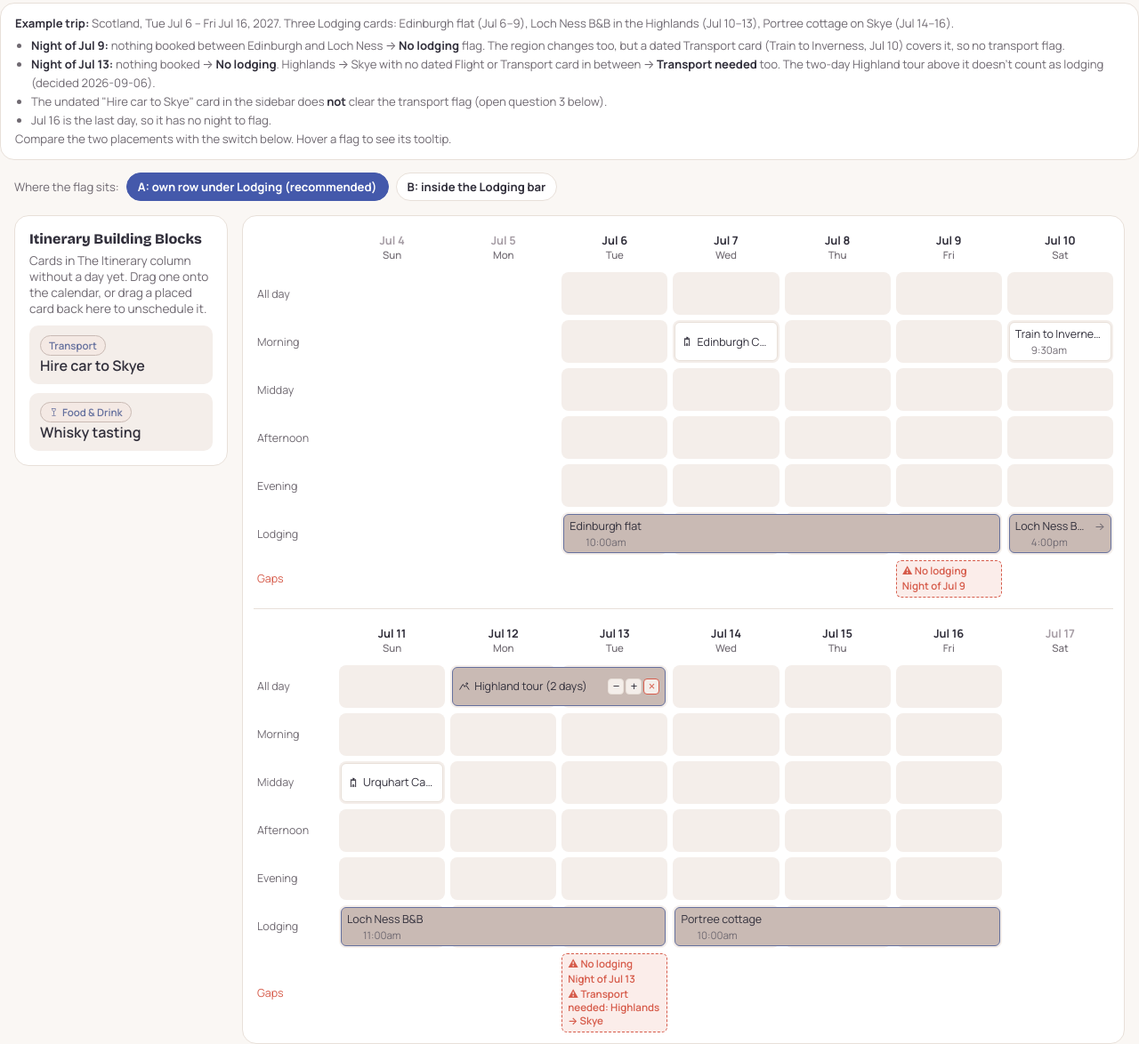
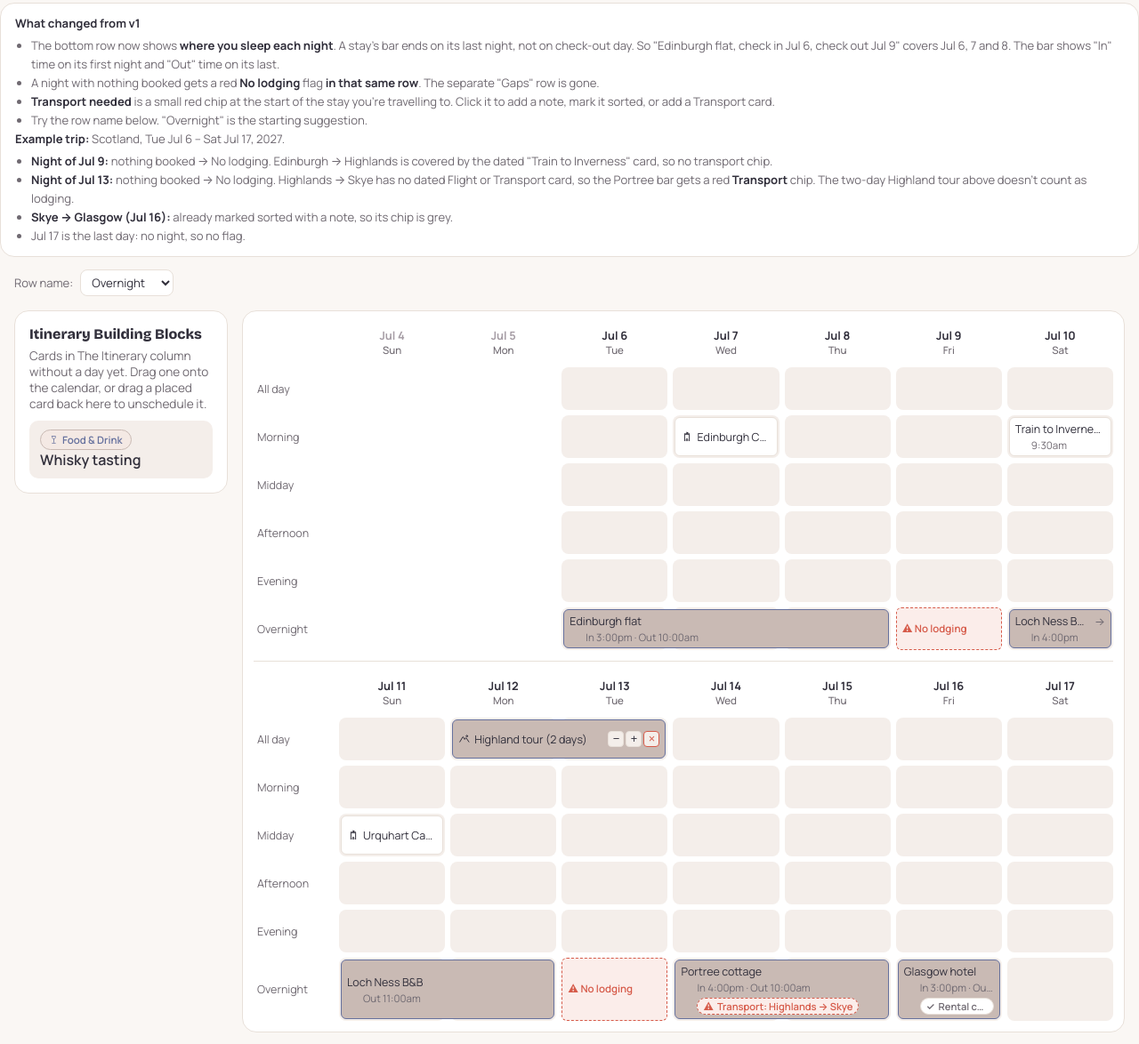
Before and after one commit to luveanmyers/groundwork, a plain HTML site: page mockup/gap-flag-mockup.html in a window 1280 px wide. Shown: the part 45-1219 px from the top of the page at 89% size. Drawn offline with nearby package versions, Linux system fonts and the light colour scheme.

Commit message:
LUV-29: Revise gap flag mockup after first review
Luvean found v1 confusing: Lodging bars ran through check-out day, so
a night with no lodging looked covered, and the flag sat in its own
row. v2 makes the bottom row show where you sleep each night (bars end
on the last night), puts the No lodging flag in that row, and makes
the transport flag a chip that can be marked sorted with a note or
turned into a Transport card.

Co-Authored-By: Claude Opus 5.5 <noreply@anthropic.com>

```diff
--- a/mockup/gap-flag-mockup.html
+++ b/mockup/gap-flag-mockup.html
@@ -3,7 +3,7 @@
 <head>
 <meta charset="UTF-8" />
 <meta name="viewport" content="width=device-width, initial-scale=1" />
-<title>SetOut - Lodging/transport gap flag (LUV-29)</title>
+<title>SetOut - Lodging/transport gap flag (LUV-29) v2</title>
 <link rel="preconnect" href="https://fonts.googleapis.com">
 <link rel="preconnect" href="https://fonts.gstatic.com" crossorigin>
 <link href="https://fonts.googleapis.com/css2?family=Bricolage+Grotesque:wght@700;800&family=Manrope:wght@400;500;600;700;800&family=Yeseva+One&display=swap" rel="stylesheet">
@@ -16,16 +16,17 @@
   .mockup-note ul { margin: 4px 0 0; padding-left: 18px; }
   .mockup-wrap { max-width: 1300px; margin: 16px auto 40px; padding: 0 16px; }
   .mockup-switch { max-width: 1300px; margin: 14px auto 0; padding: 0 16px; display: flex; gap: 8px; align-items: center; font-size: 0.82rem; color: var(--ink-soft); }
-  .mockup-switch button { font: inherit; font-weight: 700; padding: 6px 12px; border-radius: var(--radius-pill); border: 1px solid var(--border); background: var(--surface); color: var(--ink); cursor: pointer; }
-  .mockup-switch button.on { background: var(--accent-vivid); border-color: var(--accent-vivid); color: #fff; }
+  .mockup-switch select { font: inherit; padding: 4px 8px; border-radius: 8px; border: 1px solid var(--border); background: var(--surface); color: var(--ink); }
+  .mockup-toast { position: fixed; left: 50%; bottom: 24px; transform: translateX(-50%); background: var(--ink); color: #fff; font-size: 0.82rem; padding: 10px 16px; border-radius: var(--radius-pill); display: none; z-index: 60; }
 
-  /* ---- PREVIEW-ONLY: the new gap flag. Not in css/style.css yet. ---- */
-  /* Same --danger token the collision flag (has-conflict) already uses
-     for "pay attention here", dashed so it reads as "something missing"
-     rather than "something placed". */
+  /* ---- PREVIEW-ONLY: new styles, not in css/style.css yet ---- */
+
+  /* "No lodging" flag: fills the empty overnight cell for a night with
+     no Lodging card. Same --danger token the double-booking flag uses,
+     dashed so it reads as "something missing", not "something placed". */
   .cal-gap-flag {
     border: 1px dashed var(--danger);
-    background: #FBEDEA; /* a pale --danger tint */
+    background: #FBEDEA; /* pale --danger tint */
     color: var(--danger);
     border-radius: 6px;
     padding: 4px 6px;
@@ -35,40 +36,81 @@
     display: flex;
     flex-direction: column;
     justify-content: center;
-    gap: 2px;
     min-width: 0;
-    cursor: default; /* not clickable: purely ambient */
+    min-height: 40px;
+    cursor: default; /* not clickable */
   }
-  .cal-gap-flag .gap-line { overflow: hidden; text-overflow: ellipsis; }
-  .cal-row-label.gap-label { color: var(--danger); }
 
-  /* Option B: the flag lives inside the Lodging bar's checkout segment. */
-  .cal-placed-card.lodging-bar.has-gap { border-color: var(--danger); border-style: dashed; }
-  .placed-gap-row { font-size: 0.7rem; font-weight: 600; color: var(--danger); padding-left: 18px; line-height: 1.3; }
+  /* Transport flag: a small chip at the start of the stay you're
+     travelling TO. Clickable (opens the transport popover). */
+  .transport-chip {
+    display: flex;
+    align-items: center;
+    gap: 4px;
+    margin-top: 2px;
+    margin-left: 18px;
+    padding: 1px 6px;
+    border-radius: var(--radius-pill);
+    font-size: 0.7rem;
+    font-weight: 600;
+    border: 1px dashed var(--danger);
+    background: #FBEDEA;
+    color: var(--danger);
+    cursor: pointer;
+    overflow: hidden;
+    white-space: nowrap;
+    text-overflow: ellipsis;
+    max-width: calc(100% - 18px);
+    align-self: flex-start;
+  }
+  .transport-chip span { overflow: hidden; text-overflow: ellipsis; }
+  .transport-chip:hover { filter: brightness(0.96); }
+  /* After "Mark as sorted": calm grey, keeps the note visible. */
+  .transport-chip.sorted {
+    border-style: solid;
+    border-color: var(--border);
+    background: var(--surface);
+    color: var(--ink-soft);
+  }
 
-  body.variant-a .only-b { display: none; }
-  body.variant-b .only-a { display: none; }
+  .transport-popover .popover-hint { font-size: 0.78rem; color: var(--ink-soft); margin: 0 0 10px; line-height: 1.45; }
+  .transport-popover textarea { width: 100%; min-height: 56px; font: inherit; font-size: 0.82rem; padding: 6px 8px; border: 1px solid var(--border); border-radius: 8px; resize: vertical; }
+  .transport-popover .popover-actions { display: flex; flex-direction: column; gap: 8px; margin-top: 12px; }
+  .transport-popover .popover-actions button { font: inherit; font-size: 0.82rem; font-weight: 700; padding: 8px 10px; border-radius: 10px; cursor: pointer; }
+  .transport-popover .btn-primary { background: var(--accent-vivid); color: #fff; border: 1px solid var(--accent-vivid); }
+  .transport-popover .btn-secondary { background: var(--surface); color: var(--ink); border: 1px solid var(--border); }
 </style>
 </head>
-<body class="variant-a">
+<body>
 
-<div class="mockup-banner">MOCKUP - review only (LUV-29). Nothing here saves. Uses the real css/style.css.</div>
+<div class="mockup-banner">MOCKUP v2 - review only (LUV-29). Nothing here saves. Uses the real css/style.css.</div>
 
 <div class="mockup-note">
-  <b>Example trip:</b> Scotland, Tue Jul 6 &ndash; Fri Jul 16, 2027. Three Lodging cards: Edinburgh flat (Jul 6&ndash;9), Loch Ness B&amp;B in the Highlands (Jul 10&ndash;13), Portree cottage on Skye (Jul 14&ndash;16).
+  <b>What changed from v1</b>
   <ul>
-    <li><b>Night of Jul 9:</b> nothing booked between Edinburgh and Loch Ness &rarr; <b>No lodging</b> flag. The region changes too, but a dated Transport card (Train to Inverness, Jul 10) covers it, so no transport flag.</li>
-    <li><b>Night of Jul 13:</b> nothing booked &rarr; <b>No lodging</b>. Highlands &rarr; Skye with no dated Flight or Transport card in between &rarr; <b>Transport needed</b> too. The two-day Highland tour above it doesn't count as lodging (decided 2026-09-06).</li>
-    <li>The undated "Hire car to Skye" card in the sidebar does <b>not</b> clear the transport flag (open question 3 below).</li>
-    <li>Jul 16 is the last day, so it has no night to flag.</li>
+    <li>The bottom row now shows <b>where you sleep each night</b>. A stay's bar ends on its last night, not on check-out day. So "Edinburgh flat, check in Jul 6, check out Jul 9" covers Jul 6, 7 and 8. The bar shows "In" time on its first night and "Out" time on its last.</li>
+    <li>A night with nothing booked gets a red <b>No lodging</b> flag <b>in that same row</b>. The separate "Gaps" row is gone.</li>
+    <li><b>Transport needed</b> is a small red chip at the start of the stay you're travelling to. Click it to add a note, mark it sorted, or add a Transport card.</li>
+    <li>Try the row name below. "Overnight" is the starting suggestion.</li>
   </ul>
-  Compare the two placements with the switch below. Hover a flag to see its tooltip.
+  <b>Example trip:</b> Scotland, Tue Jul 6 &ndash; Sat Jul 17, 2027.
+  <ul>
+    <li><b>Night of Jul 9:</b> nothing booked &rarr; No lodging. Edinburgh &rarr; Highlands is covered by the dated "Train to Inverness" card, so no transport chip.</li>
+    <li><b>Night of Jul 13:</b> nothing booked &rarr; No lodging. Highlands &rarr; Skye has no dated Flight or Transport card, so the Portree bar gets a red <b>Transport</b> chip. The two-day Highland tour above doesn't count as lodging.</li>
+    <li><b>Skye &rarr; Glasgow (Jul 16):</b> already marked sorted with a note, so its chip is grey.</li>
+    <li>Jul 17 is the last day: no night, so no flag.</li>
+  </ul>
 </div>
 
 <div class="mockup-switch">
-  Where the flag sits:
-  <button type="button" id="btn-a" class="on" onclick="setVariant('a')">A: own row under Lodging (recommended)</button>
-  <button type="button" id="btn-b" onclick="setVariant('b')">B: inside the Lodging bar</button>
+  Row name:
+  <select onchange="document.querySelectorAll('.night-row-label').forEach(function (el) { el.textContent = this.value; }, this)">
+    <option>Overnight</option>
+    <option>Sleeping in</option>
+    <option>Staying at</option>
+    <option>Night</option>
+    <option>Bed</option>
+  </select>
 </div>
 
 <div class="mockup-wrap">
@@ -76,10 +118,6 @@
     <div class="calendar-sidebar">
       <h2>Itinerary Building Blocks</h2>
       <div class="muted small">Cards in The Itinerary column without a day yet. Drag one onto the calendar, or drag a placed card back here to unschedule it.</div>
-      <div class="calendar-sidebar-card" draggable="true">
-        <span class="pill pill-activity">Transport</span>
-        <div class="row-title">Hire car to Skye</div>
-      </div>
       <div class="calendar-sidebar-card" draggable="true">
         <span class="pill pill-activity">
           <svg viewBox="0 0 24 24" fill="none" stroke="currentColor" stroke-width="1.7" stroke-linecap="round" stroke-linejoin="round" aria-hidden="true"><use href="#i-food"/></svg>Food &amp; Drink</span>
@@ -101,15 +139,15 @@
           <div class="cal-day-header" style="grid-row:1; grid-column:7;">Jul 9<span class="dow">Fri</span></div>
           <div class="cal-day-header" style="grid-row:1; grid-column:8;">Jul 10<span class="dow">Sat</span></div>
 
-          <!-- backdrop rows 2-7, every cell explicitly placed -->
           <div class="cal-row-label" style="grid-row:2; grid-column:1;">All day</div>
           <div class="cal-row-label" style="grid-row:3; grid-column:1;">Morning</div>
           <div class="cal-row-label" style="grid-row:4; grid-column:1;">Midday</div>
           <div class="cal-row-label" style="grid-row:5; grid-column:1;">Afternoon</div>
           <div class="cal-row-label" style="grid-row:6; grid-column:1;">Evening</div>
-          <div class="cal-row-label" style="grid-row:7; grid-column:1;">Lodging</div>
+          <div class="cal-row-label night-row-label" style="grid-row:7; grid-column:1;">Overnight</div>
           <script>
-            // Mockup shortcut: writes the 6x7 backdrop cells for this week.
+            // Mockup shortcut: writes this week's 6x7 backdrop cells,
+            // each explicitly placed, same as the real calendar.
             (function () {
               const outside = [2, 3];
               let html = "";
@@ -119,7 +157,6 @@
             })();
           </script>
 
-          <!-- placed items -->
           <div class="cal-placed-group" style="grid-column:5; grid-row:3;">
             <div class="cal-placed-card" draggable="true">
               <div class="placed-top-row"><span class="placed-label">
@@ -134,34 +171,21 @@
             </div>
           </div>
 
-          <div class="cal-placed-group lodging-group only-a" style="grid-column:4 / span 4; grid-row:7;">
+          <!-- Overnight row: nights only -->
+          <div class="cal-placed-group lodging-group" style="grid-column:4 / span 3; grid-row:7;">
             <div class="cal-placed-card allday-bar lodging-bar">
               <div class="placed-top-row"><span class="placed-label"><span class="placed-title">Edinburgh flat</span></span></div>
-              <div class="placed-time-row">10:00am</div>
+              <div class="placed-time-row">In 3:00pm &middot; Out 10:00am</div>
             </div>
+          </div>
+          <div class="cal-gap-flag" style="grid-row:7; grid-column:7;" title="No Lodging card covers the night of Jul 9.">
+            <span>&#9888; No lodging</span>
           </div>
           <div class="cal-placed-group lodging-group" style="grid-column:8 / span 1; grid-row:7;">
             <div class="cal-placed-card allday-bar lodging-bar">
-              <div class="placed-top-row"><span class="placed-label"><span class="placed-title">Loch Ness B&amp;B</span><span class="allday-continues">&rarr;</span></span></div>
-              <div class="placed-time-row">4:00pm</div>
+              <div class="placed-top-row"><span class="placed-label"><span class="placed-title">Loch Ness B&amp;B</span></span><span class="allday-continues">&rarr;</span></div>
+              <div class="placed-time-row">In 4:00pm</div>
             </div>
-          </div>
-
-          <!-- Option B: the Edinburgh bar's checkout segment carries the flag.
-               (Replaces the plain bar above when B is selected.) -->
-          <div class="cal-placed-group lodging-group only-b" style="grid-column:4 / span 4; grid-row:7;">
-            <div class="cal-placed-card allday-bar lodging-bar has-gap" title="No Lodging card covers the night of Jul 9.">
-              <div class="placed-top-row"><span class="placed-label"><span class="placed-title">Edinburgh flat</span></span></div>
-              <div class="placed-time-row">10:00am</div>
-              <div class="placed-gap-row">&#9888; No lodging tonight (Jul 9)</div>
-            </div>
-          </div>
-
-          <!-- Option A: new row 8, explicitly placed -->
-          <div class="cal-row-label gap-label only-a" style="grid-row:8; grid-column:1;">Gaps</div>
-          <div class="cal-gap-flag only-a" style="grid-row:8; grid-column:7;" title="No Lodging card covers the night of Jul 9.">
-            <span class="gap-line">&#9888; No lodging</span>
-            <span class="gap-line">Night of Jul 9</span>
           </div>
         </div>
       </div>
@@ -176,20 +200,19 @@
           <div class="cal-day-header" style="grid-row:1; grid-column:5;">Jul 14<span class="dow">Wed</span></div>
           <div class="cal-day-header" style="grid-row:1; grid-column:6;">Jul 15<span class="dow">Thu</span></div>
           <div class="cal-day-header" style="grid-row:1; grid-column:7;">Jul 16<span class="dow">Fri</span></div>
-          <div class="cal-day-header outside-trip" style="grid-row:1; grid-column:8;">Jul 17<span class="dow">Sat</span></div>
+          <div class="cal-day-header" style="grid-row:1; grid-column:8;">Jul 17<span class="dow">Sat</span></div>
 
           <div class="cal-row-label" style="grid-row:2; grid-column:1;">All day</div>
           <div class="cal-row-label" style="grid-row:3; grid-column:1;">Morning</div>
           <div class="cal-row-label" style="grid-row:4; grid-column:1;">Midday</div>
           <div class="cal-row-label" style="grid-row:5; grid-column:1;">Afternoon</div>
           <div class="cal-row-label" style="grid-row:6; grid-column:1;">Evening</div>
-          <div class="cal-row-label" style="grid-row:7; grid-column:1;">Lodging</div>
+          <div class="cal-row-label night-row-label" style="grid-row:7; grid-column:1;">Overnight</div>
           <script>
             (function () {
-              const outside = [8];
               let html = "";
               for (let row = 2; row <= 7; row++) for (let col = 2; col <= 8; col++)
-                html += `<div class="cal-cell${outside.includes(col) ? " outside-trip" : ""}" style="grid-row:${row}; grid-column:${col};"></div>`;
+                html += `<div class="cal-cell" style="grid-row:${row}; grid-column:${col};"></div>`;
               document.currentScript.insertAdjacentHTML("beforebegin", html);
             })();
           </script>
@@ -216,39 +239,56 @@
             </div>
           </div>
 
-          <div class="cal-placed-group lodging-group only-a" style="grid-column:2 / span 3; grid-row:7;">
+          <!-- Overnight row -->
+          <div class="cal-placed-group lodging-group" style="grid-column:2 / span 2; grid-row:7;">
             <div class="cal-placed-card allday-bar lodging-bar">
               <div class="placed-top-row"><span class="placed-label"><span class="placed-title">Loch Ness B&amp;B</span></span></div>
-              <div class="placed-time-row">11:00am</div>
+              <div class="placed-time-row">Out 11:00am</div>
             </div>
           </div>
-          <div class="cal-placed-group lodging-group only-b" style="grid-column:2 / span 3; grid-row:7;">
-            <div class="cal-placed-card allday-bar lodging-bar has-gap" title="No Lodging card covers the night of Jul 13. The region changes from Highlands to Skye with no dated Flight or Transport card in between.">
-              <div class="placed-top-row"><span class="placed-label"><span class="placed-title">Loch Ness B&amp;B</span></span></div>
-              <div class="placed-time-row">11:00am</div>
-              <div class="placed-gap-row">&#9888; No lodging tonight (Jul 13)</div>
-              <div class="placed-gap-row">&#9888; Transport: Highlands &rarr; Skye</div>
+          <div class="cal-gap-flag" style="grid-row:7; grid-column:4;" title="No Lodging card covers the night of Jul 13.">
+            <span>&#9888; No lodging</span>
+          </div>
+          <div class="cal-placed-group lodging-group" style="grid-column:5 / span 2; grid-row:7;">
+            <div class="cal-placed-card allday-bar lodging-bar">
+              <div class="placed-top-row"><span class="placed-label"><span class="placed-title">Portree cottage</span></span></div>
+              <div class="placed-time-row">In 4:00pm &middot; Out 10:00am</div>
+              <div class="transport-chip" id="chip-skye" data-from="Highlands" data-to="Skye" onclick="openTransport(event, this)" title="Highlands to Skye: no dated Flight or Transport card yet.">&#9888; <span>Transport: Highlands &rarr; Skye</span></div>
             </div>
           </div>
-          <div class="cal-placed-group lodging-group" style="grid-column:5 / span 3; grid-row:7;">
+          <div class="cal-placed-group lodging-group" style="grid-column:7 / span 1; grid-row:7;">
             <div class="cal-placed-card allday-bar lodging-bar">
-              <div class="placed-top-row"><span class="placed-label"><span class="placed-title">Portree cottage</span></span></div>
-              <div class="placed-time-row">10:00am</div>
+              <div class="placed-top-row"><span class="placed-label"><span class="placed-title">Glasgow hotel</span></span></div>
+              <div class="placed-time-row">In 3:00pm &middot; Out 11:00am</div>
+              <div class="transport-chip sorted" id="chip-glasgow" data-from="Skye" data-to="Glasgow" data-note="Rental car, drop off in Glasgow" onclick="openTransport(event, this)" title="Skye to Glasgow: sorted. Rental car, drop off in Glasgow">&#10003; <span>Rental car, drop off in Glasgow</span></div>
             </div>
-          </div>
-
-          <div class="cal-row-label gap-label only-a" style="grid-row:8; grid-column:1;">Gaps</div>
-          <div class="cal-gap-flag only-a" style="grid-row:8; grid-column:4;" title="No Lodging card covers the night of Jul 13. The region changes from Highlands to Skye with no dated Flight or Transport card in between.">
-            <span class="gap-line">&#9888; No lodging</span>
-            <span class="gap-line">Night of Jul 13</span>
-            <span class="gap-line">&#9888; Transport needed: Highlands &rarr; Skye</span>
           </div>
         </div>
       </div>
 
     </div>
+
+    <!-- Transport popover: same .cal-edit-popover shell as the card popover. -->
+    <div class="cal-edit-popover transport-popover" id="transport-popover" style="display:none;">
+      <div class="cal-edit-popover-head">
+        <span class="cal-edit-popover-title" id="tp-title">Highlands &rarr; Skye</span>
+        <button type="button" class="cal-edit-popover-close" title="Close" onclick="closeTransport()">&times;</button>
+      </div>
+      <p class="popover-hint" id="tp-hint"></p>
+      <label class="confirmation-info-field">
+        <span>How are you getting there?</span>
+        <textarea id="tp-note" placeholder="e.g. rental car, train (no booking needed)"></textarea>
+      </label>
+      <div class="popover-actions">
+        <button type="button" class="btn-primary" id="tp-sorted" onclick="markSorted()">Mark as sorted</button>
+        <button type="button" class="btn-secondary" id="tp-unsort" onclick="unmarkSorted()">Flag it again</button>
+        <button type="button" class="btn-secondary" onclick="addTransportCard()">+ Add a Transport card</button>
+      </div>
+    </div>
   </div>
 </div>
+
+<div class="mockup-toast" id="toast"></div>
 
 <!-- Icon sprite, copied from index.html (only the icons used above). -->
 <svg style="display:none" aria-hidden="true">
@@ -258,11 +298,73 @@
 </svg>
 
 <script>
-  function setVariant(v) {
-    document.body.className = "variant-" + v;
-    document.getElementById("btn-a").classList.toggle("on", v === "a");
-    document.getElementById("btn-b").classList.toggle("on", v === "b");
+  // Mockup-only behavior for the transport chip + popover. Nothing saves.
+  let openChip = null;
+
+  function openTransport(event, chip) {
+    event.stopPropagation(); // the chip sits inside a clickable Lodging bar
+    openChip = chip;
+    const from = chip.dataset.from, to = chip.dataset.to;
+    const sorted = chip.classList.contains("sorted");
+    document.getElementById("tp-title").innerHTML = `${from} &rarr; ${to}`;
+    document.getElementById("tp-hint").textContent = sorted
+      ? "Marked as sorted. Both of you see this note."
+      : `No dated Flight or Transport card between ${from} and ${to}. If it doesn't need booking (rental car, local train), mark it sorted. If it does, add a Transport card so the booking has somewhere to live.`;
+    document.getElementById("tp-note").value = chip.dataset.note || "";
+    document.getElementById("tp-sorted").textContent = sorted ? "Save note" : "Mark as sorted";
+    document.getElementById("tp-unsort").style.display = sorted ? "" : "none";
+    const pop = document.getElementById("transport-popover");
+    pop.style.display = "";
+    const r = chip.getBoundingClientRect();
+    pop.style.top = (r.bottom + 8) + "px";
+    pop.style.left = Math.min(r.left, window.innerWidth - 292) + "px";
+    requestAnimationFrame(() => {
+      const pr = pop.getBoundingClientRect();
+      if (pr.bottom > window.innerHeight - 12) pop.style.top = Math.max(8, r.top - pr.height - 8) + "px";
+    });
   }
+
+  function closeTransport() {
+    document.getElementById("transport-popover").style.display = "none";
+    openChip = null;
+  }
+
+  function renderChip(chip) {
+    const sorted = chip.classList.contains("sorted");
+    const label = sorted
+      ? (chip.dataset.note || "Transport sorted")
+      : `Transport: ${chip.dataset.from} → ${chip.dataset.to}`;
+    chip.innerHTML = `${sorted ? "&#10003;" : "&#9888;"} <span></span>`;
+    chip.querySelector("span").textContent = label;
+  }
+
+  function markSorted() {
+    openChip.dataset.note = document.getElementById("tp-note").value.trim();
+    openChip.classList.add("sorted");
+    renderChip(openChip);
+    closeTransport();
+  }
+
+  function unmarkSorted() {
+    openChip.classList.remove("sorted");
+    delete openChip.dataset.note;
+    renderChip(openChip);
+    closeTransport();
+  }
+
+  function addTransportCard() {
+    const from = openChip.dataset.from, to = openChip.dataset.to;
+    closeTransport();
+    const t = document.getElementById("toast");
+    t.textContent = `Added "${from} → ${to}" to The Plan. The flag clears once it's in The Itinerary with a date.`;
+    t.style.display = "block";
+    setTimeout(() => { t.style.display = "none"; }, 3500);
+  }
+
+  document.addEventListener("click", (e) => {
+    const pop = document.getElementById("transport-popover");
+    if (openChip && !pop.contains(e.target)) closeTransport();
+  });
 </script>
 </body>
 </html>
```
